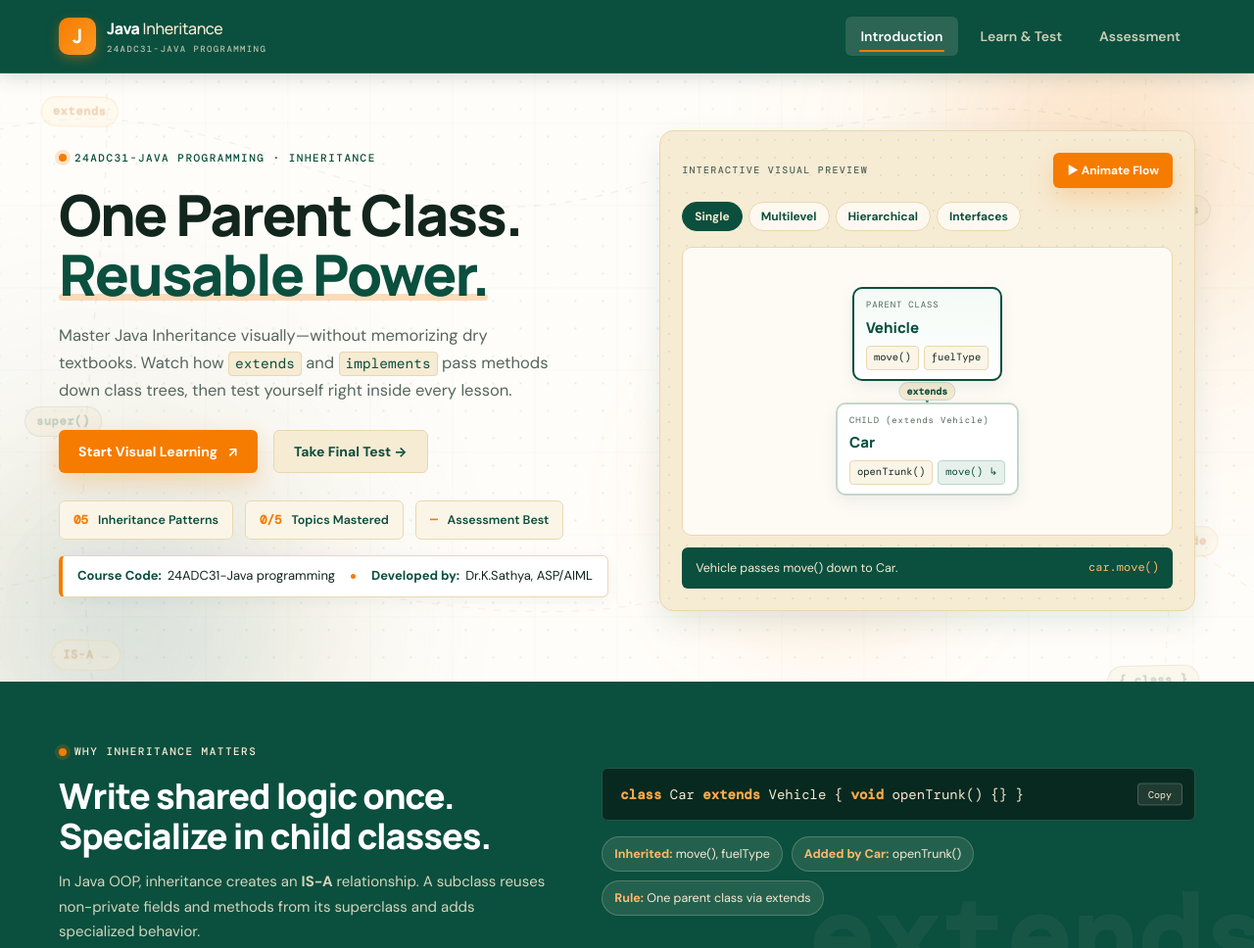
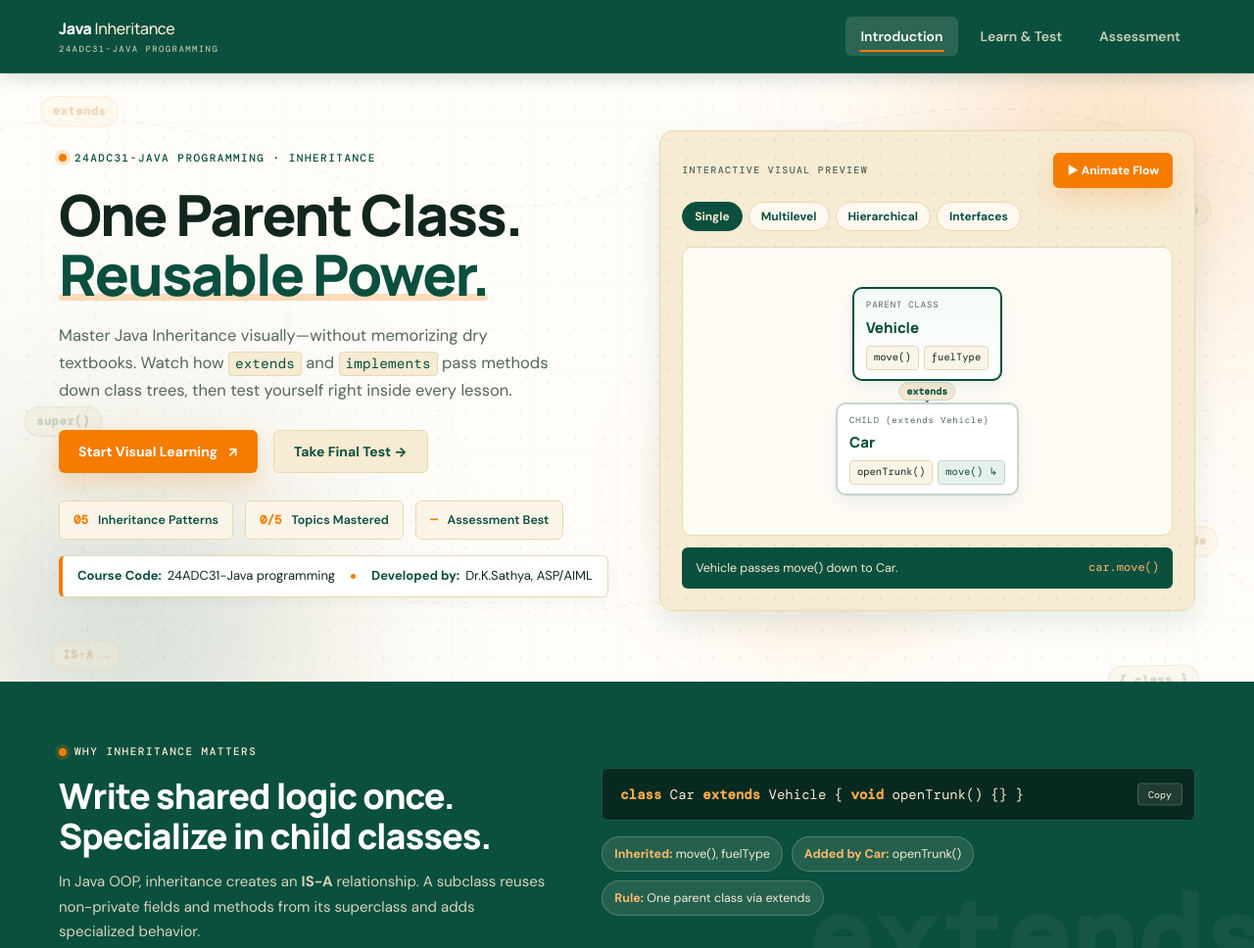
Before and after one commit to prem-2323/java_lesson, a plain HTML site: page index.html in a window 1280 px wide. Shown: the top 968 px of the page at 98% size. Drawn offline with nearby package versions, Linux system fonts and the light colour scheme.

Commit message:
logo j removed

```diff
--- a/index.html
+++ b/index.html
@@ -15,7 +15,6 @@
   <header class="topbar">
     <div class="wrap topbar-inner">
       <a class="brand" href="index.html">
-        <span class="brand-mark">J</span>
         <span>
           Java<span class="brand-light">Inheritance</span>
           <small>24ADC31-JAVA PROGRAMMING</small>
@@ -341,7 +340,6 @@ Dog is barking</pre>
   <footer class="footer">
     <div class="wrap footer-inner">
       <a class="brand" href="index.html">
-        <span class="brand-mark">J</span>
         <span>
           Java<span class="brand-light">Inheritance</span>
           <small>24ADC31-JAVA PROGRAMMING</small>
--- a/styles.css
+++ b/styles.css
@@ -236,19 +236,6 @@ p {
   flex-shrink: 0;
 }
 
-.brand-mark {
-  width: 38px;
-  height: 38px;
-  border-radius: 10px;
-  background: linear-gradient(135deg, var(--orange), #ff9824);
-  color: var(--white);
-  display: grid;
-  place-items: center;
-  font-size: 20px;
-  font-weight: 800;
-  box-shadow: 0 4px 12px rgba(245, 124, 0, 0.35);
-}
-
 .brand-light {
   font-weight: 500;
   color: var(--cream);
```
Also changed, not shown: assessment.html (+0 -2 lines), learn.html (+0 -2 lines).
